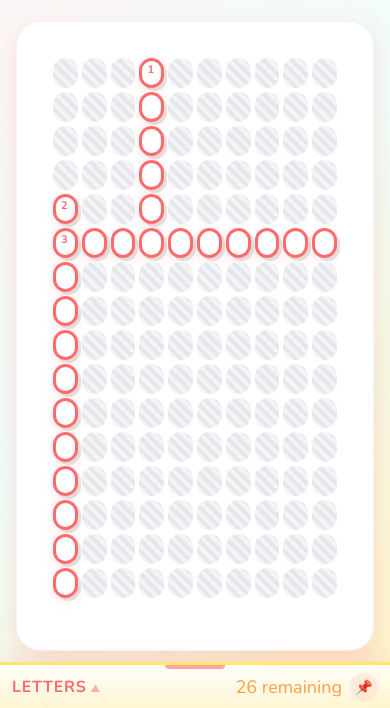
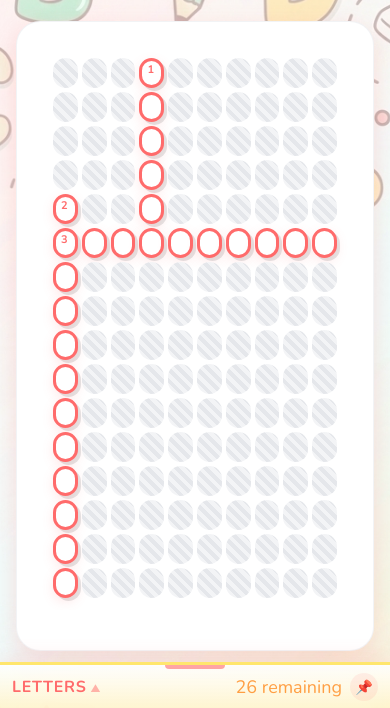
Before and after one commit to vkhoa1610/crossword-web-app, a plain HTML site: page index.html in a window 390 px wide. Shown: the part 132-840 px from the top of the page. Drawn offline with nearby package versions, Linux system fonts and the light colour scheme.

```diff
--- a/scss/base/_base.scss
+++ b/scss/base/_base.scss
@@ -9,7 +9,8 @@ body {
   min-height: 100vh;
 
   // Fun gradient background with pattern
-  background: linear-gradient(135deg, #FFF5F5 0%, #F0FDFA 50%, #FEF3C7 100%);
+  background: url('../assets/images/background-lands.png') center/cover no-repeat fixed,
+  linear-gradient(135deg, #FFF5F5 0%, #F0FDFA 50%, #FEF3C7 100%);
   background-attachment: fixed;
 
   // Optional: Add subtle pattern overlay
@@ -18,6 +19,14 @@ body {
   @include custom-scrollbar;
 }
 
+@media (max-width: 768px) {
+  body {
+    background:
+      url('../assets/images/background-ori.png') center / cover no-repeat,
+      linear-gradient(135deg, #FFF5F5 0%, #F0FDFA 50%, #FEF3C7 100%);
+    background-attachment: scroll;
+  }
+}
 // Fun colorful scrollbar for kids
 ::-webkit-scrollbar {
   width: 12px;
```
Also changed, not shown: assets/images/background-lands.png (added), assets/images/background-ori.png (added), css/main.css, 1 other file.
